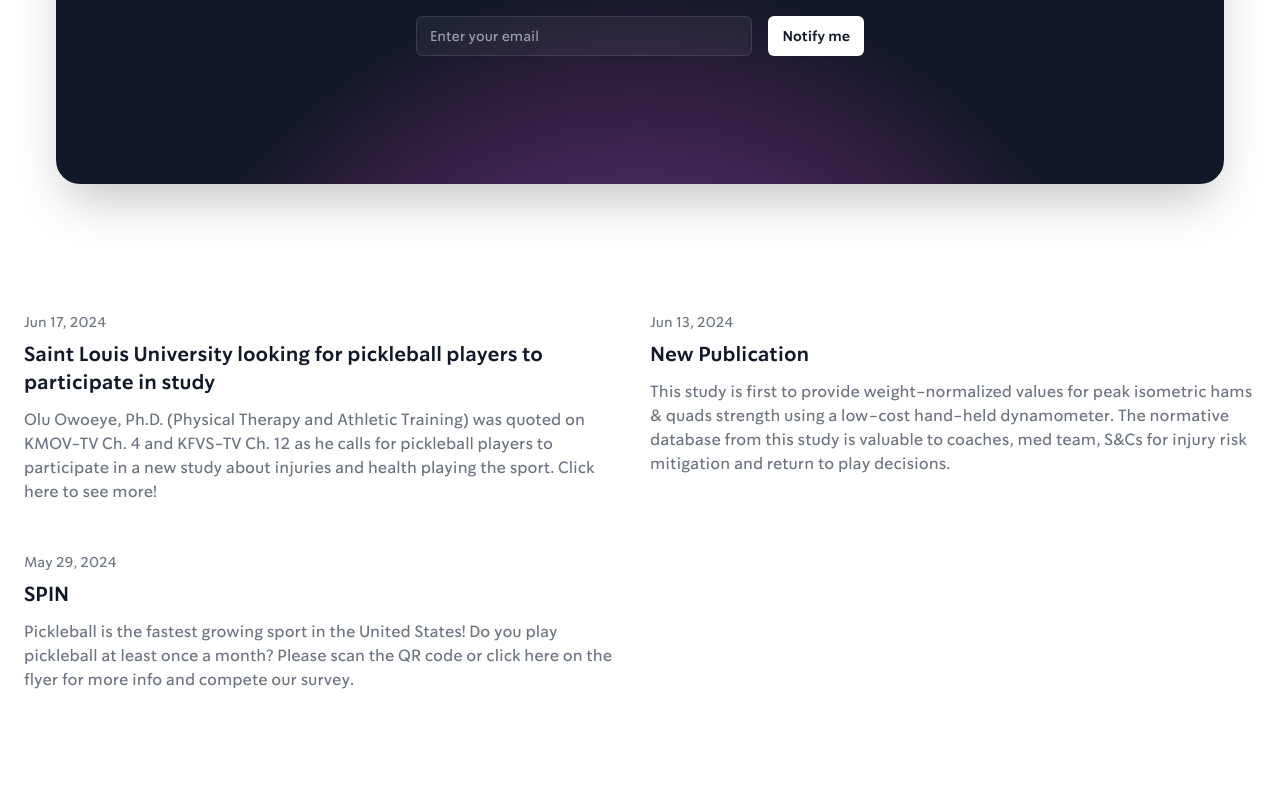
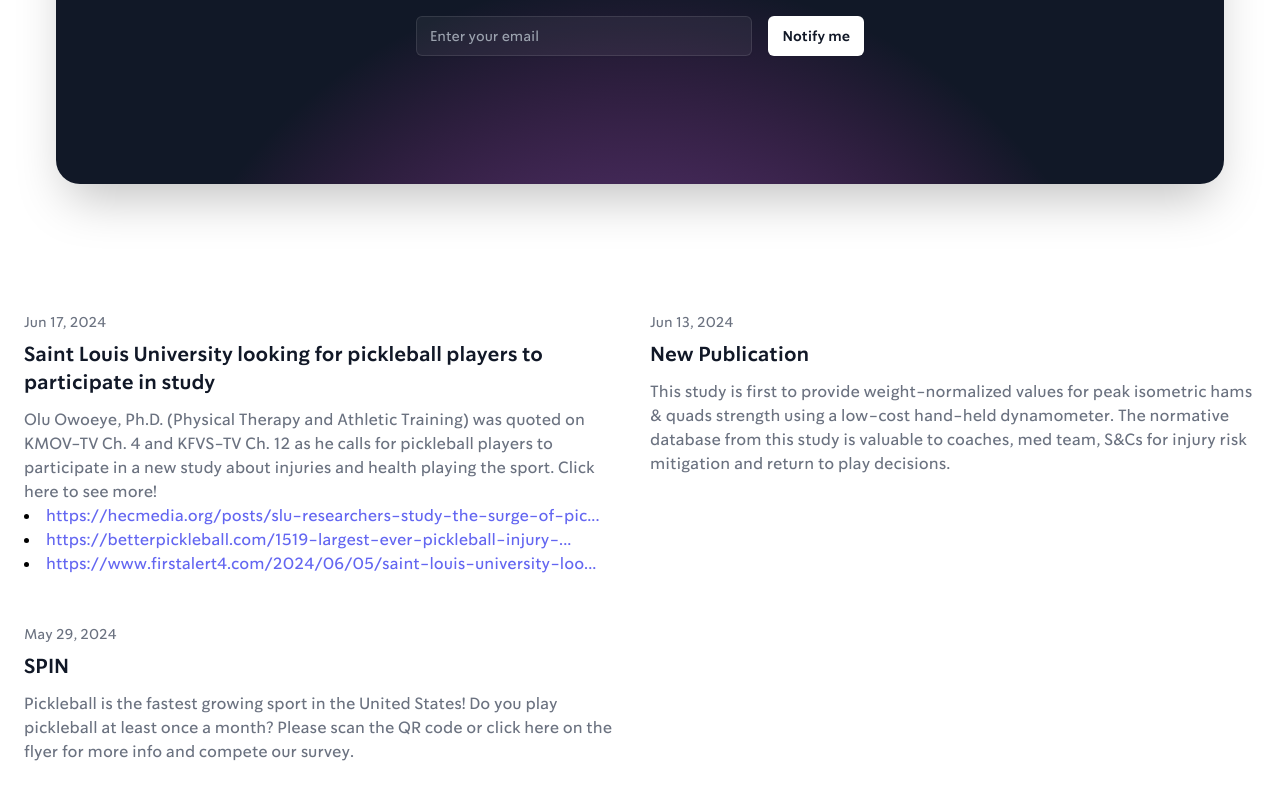
Before and after one commit to nrg-slu/tip-lab, a Next.js app: page /news in a window 1280 px wide. Shown: the part 1475-2275 px from the top of the page. Built offline with nearby package versions, Linux system fonts and the light colour scheme.

Commit message:
Adding links to news page

```diff
--- a/src/app/news/page.tsx
+++ b/src/app/news/page.tsx
@@ -21,6 +21,11 @@ const news = [
     date: "Jun 17, 2024",
     datetime: "2024-06-17",
     link: "https://firstalert4.com/2024/06/05/saint-louis-university-looking-pickleball-players-participate-study/",
+    secondaryLinks: [
+      "https://hecmedia.org/posts/slu-researchers-study-the-surge-of-pickleball-injuries-that-are-rising-with-the-sports-popularity",
+      "https://betterpickleball.com/1519-largest-ever-pickleball-injury-study-find-out-more-and-get-involved-special-episode/",
+      "https://www.firstalert4.com/2024/06/05/saint-louis-university-looking-pickleball-players-participate-study/",
+    ],
   },
   {
     title: "New Publication",
@@ -29,6 +34,7 @@ const news = [
     date: "Jun 13, 2024",
     datetime: "2024-06-13",
     link: "https://digitalcommons.wku.edu/cgi/viewcontent.cgi?article=3743&context=ijes",
+    secondaryLinks: [],
   },
   {
     title: "SPIN",
@@ -37,6 +43,7 @@ const news = [
     date: "May 29, 2024",
     datetime: "2024-05-29",
     link: "https://slu.az1.qualtrics.com/jfe/form/SV_5zQHR5pGVqt9jzo",
+    secondaryLinks: [],
   },
 ];
 
@@ -171,6 +178,15 @@ export default function News() {
                   <p className="mt-3 text-base text-gray-500">
                     {post.description}
                   </p>
+                  <ul className="list-disc list-inside">
+                    {post.secondaryLinks.map((link, index) => (
+                      <li key={index}>
+                        <Link href={link} className="text-indigo-500">
+                          {link.length > 65 ? link.slice(0, 65) + "..." : link}
+                        </Link>
+                      </li>
+                    ))}
+                  </ul>
                 </Link>
               </div>
             ))}
```
